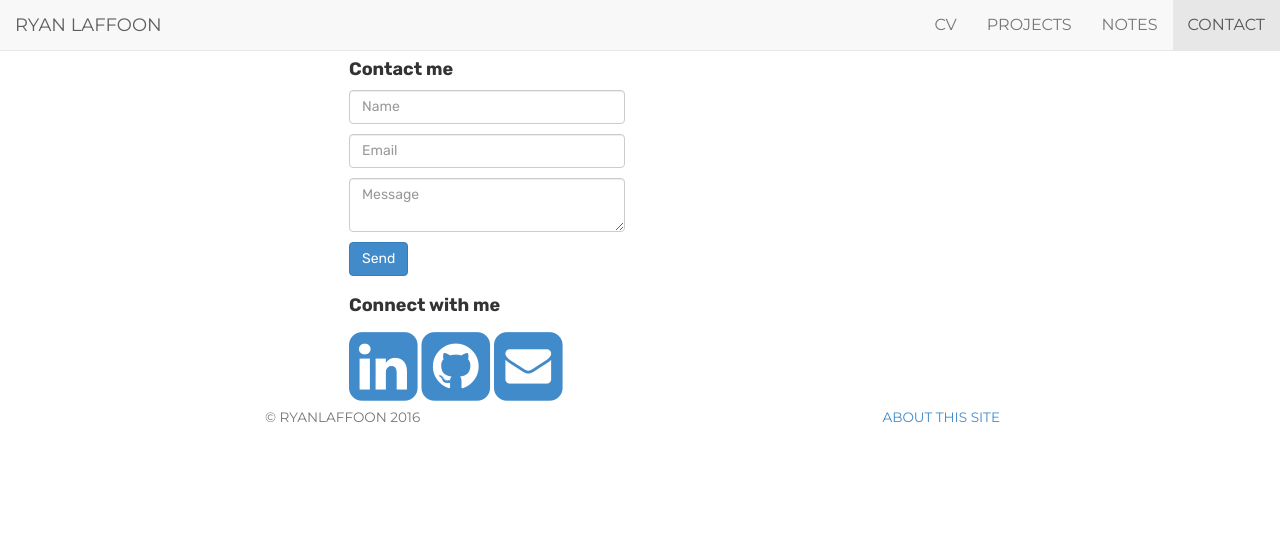
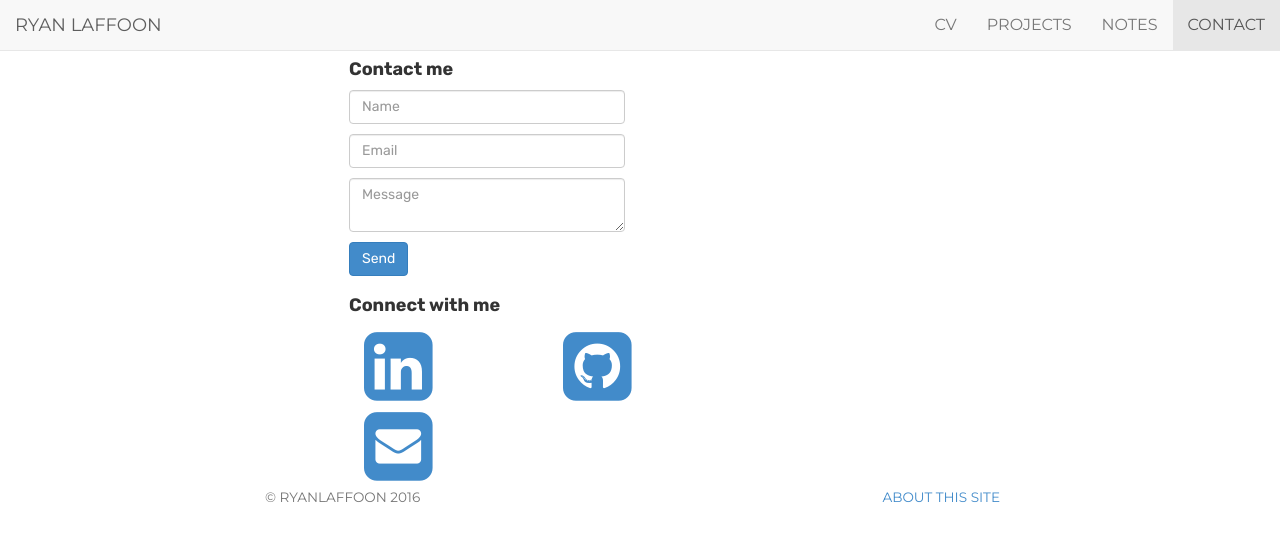
Before and after one commit to ryanlaffoon/ryanlaffoon.github.io, a Jekyll site: the page built from contact/index.html, in a window 1280 px wide. Shown: the top 541 px of the page. Built offline with Jekyll 4.4.1, drawn with Linux system fonts in a browser that asks for light colours.

Commit message:
Update index.html

```diff
--- a/contact/index.html
+++ b/contact/index.html
@@ -20,8 +20,8 @@ description: Contact information for Ryan Laffoon, A Developer and Musician livi
     </div>
     <div class="contactIcons row-fluid col-md-6">
         <h4>Connect with me</h4>
-        <div class="contactIcon"><a href="https://www.linkedin.com/in/ryan-laffoon/"><i class="fa fa-linkedin-square fa-5x"></i></a></div>
-        <div class="contactIcon"><a href="https://github.com/ryanlaffoon"><i class="fa fa-github-square fa-5x"></i></a></div>
-        <div class="contactIcon"><a href="mailto:ryan_laffoon@msn.com"><i class="fa fa-envelope-square fa-5x"></i></a></div>
+        <div class="contactIcon span4"><a href="https://www.linkedin.com/in/ryan-laffoon/"><i class="fa fa-linkedin-square fa-5x"></i></a></div>
+        <div class="contactIcon span4"><a href="https://github.com/ryanlaffoon"><i class="fa fa-github-square fa-5x"></i></a></div>
+        <div class="contactIcon span4"><a href="mailto:ryan_laffoon@msn.com"><i class="fa fa-envelope-square fa-5x"></i></a></div>
     </div>
 </div>
```
